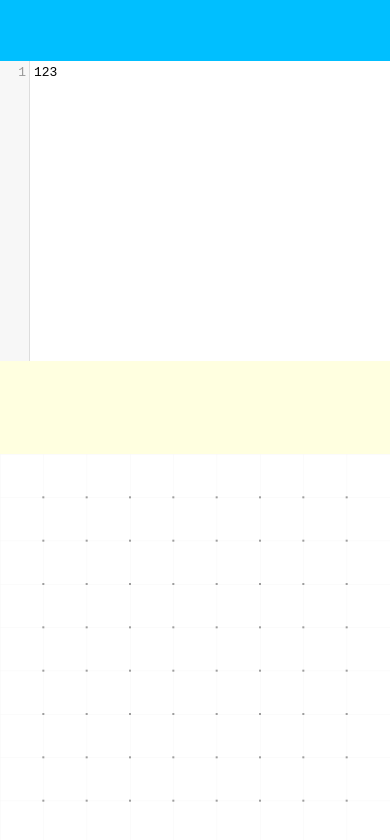
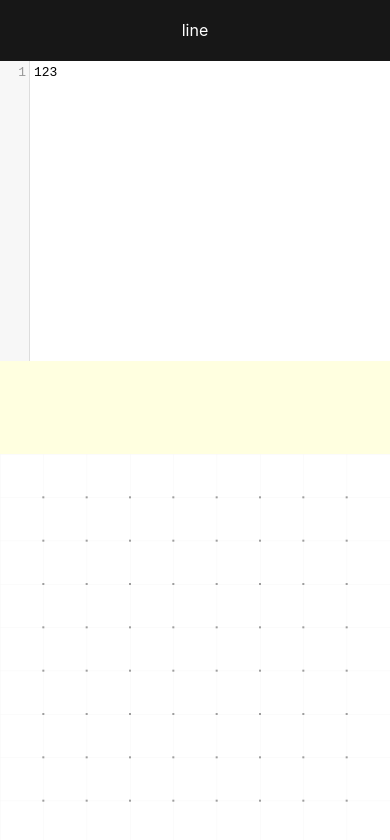
Before and after one commit to markorodic/lines_of_code, a React (Create React App) app: page / in a window 390 px wide. Shown: the top 840 px of the page. Built offline with nearby package versions, Linux system fonts and the light colour scheme.

Commit message:
Send patten state to GesturePad

```diff
--- a/src/interface/Interface.css
+++ b/src/interface/Interface.css
@@ -23,9 +23,18 @@ html, body {
 }
 
 .header {
-    background: deepskyblue;
+    background: #171717;
     height: 4rem;
     width: 60rem;
+    color: white;
+    display: flex;
+    justify-content: center;
+    align-items: center;
+}
+
+.header p {
+    color: white;
+    margin: 0;
 }
 
 .views {
@@ -50,6 +59,7 @@ html, body {
     background: white;
     width: 100%;
     height: 100%;
+    z-index: 100;
 }
 
 @media (max-width: 960px) {
@@ -82,6 +92,10 @@ html, body {
         overscroll-behavior: none;
     }
 
+    .header {
+        width: 100%;
+    }
+
     .interface {
         margin: 0;
     }
--- a/src/interface/gesturePad/GesturePad.js
+++ b/src/interface/gesturePad/GesturePad.js
@@ -2,7 +2,9 @@ import React from "react";
 import GestureInput from "./gestureInput/GestureInput";
 
 function GesturePad(props) {
-  return <GestureInput />;
+  const [pattern, setPattern] = React.useState([]);
+  const updatePatternState = pattern => setPattern(pattern);
+  return <GestureInput updatePatternState={updatePatternState} />;
 }
 
 export default GesturePad;
--- a/src/interface/gesturePad/gestureInput/GestureInput.js
+++ b/src/interface/gesturePad/gestureInput/GestureInput.js
@@ -48,8 +48,8 @@ export default function GestureInput(props) {
   useAnimationFrame(() => {
     incrementCount();
     whenGestureIsInactive(state, () => {
-      console.log("foo");
       clearExpiringPositions();
+      props.updatePatternState(state.pattern);
       clearPattern();
       // send pattern up
       // clear pattern list
@@ -72,8 +72,6 @@ export default function GestureInput(props) {
       gestureNotInProgress();
     });
   };
-
-  console.log(state.pattern);
 
   const incrementCount = () => dispatch({ type: INCREMENT_COUNT });
   const addToExpiring = expiringPositions =>
--- a/src/interface/header/Header.js
+++ b/src/interface/header/Header.js
@@ -2,7 +2,11 @@ import React, { Component } from "react";
 
 class Header extends Component {
   render() {
-    return <div className="header">Header</div>;
+    return (
+      <div className="header">
+        <p>line</p>
+      </div>
+    );
   }
 }
 
```
